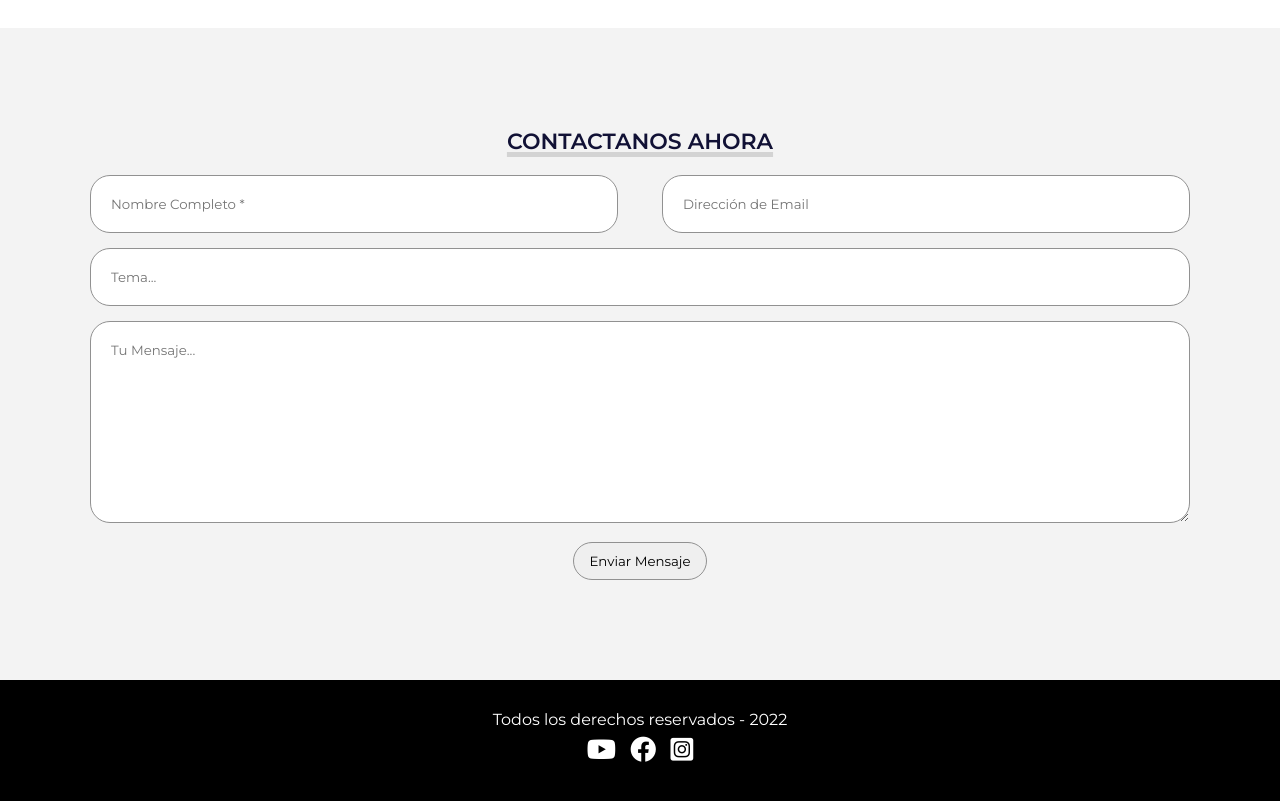
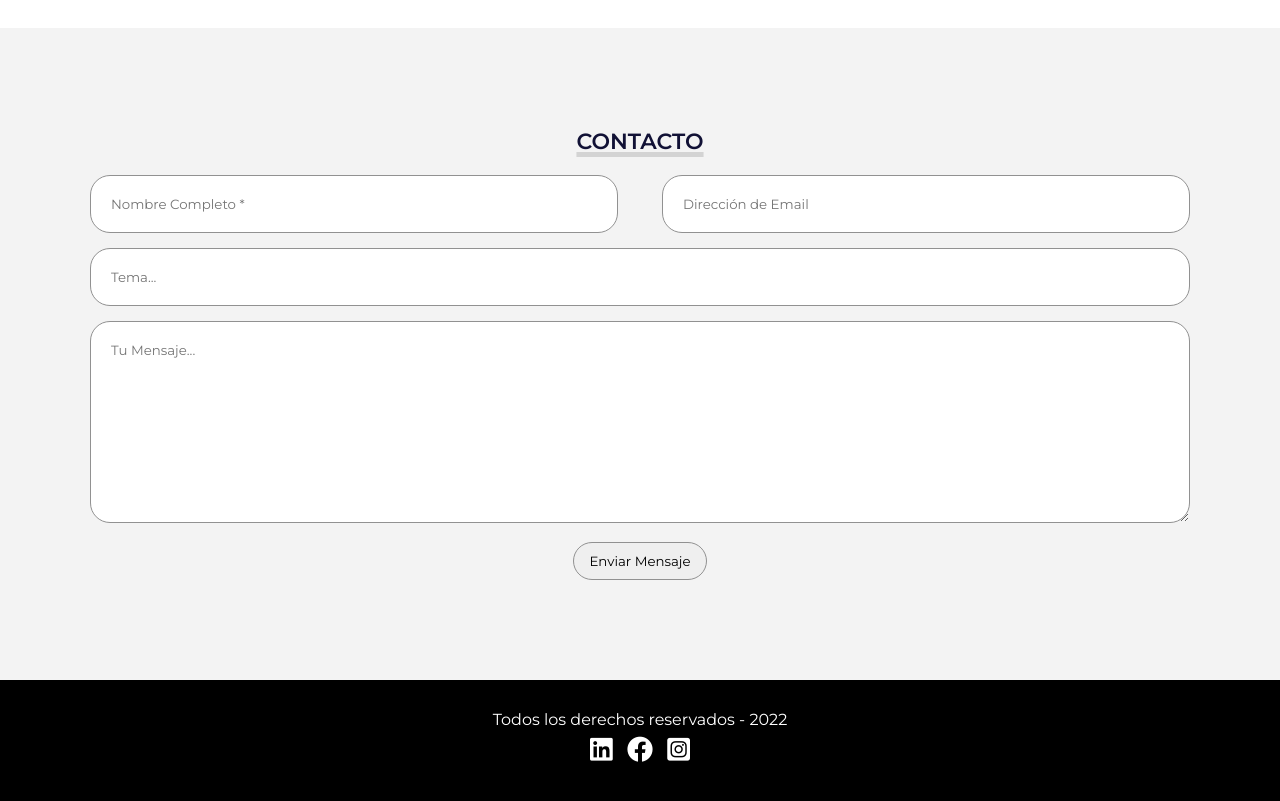
Before and after one commit to FrancoPalacin/Mi-nuevo-portfolio, a plain HTML site: page index.html in a window 1280 px wide. Shown: the part 3100-3901 px from the top of the page. Drawn offline with Linux system fonts and the light colour scheme.

Commit message:
Update index.html

```diff
--- a/index.html
+++ b/index.html
@@ -166,7 +166,7 @@
 
     <!-- SECCTION C O N T A C T O -->
     <section id="contacto">
-        <h3 class="titulo-seccion">Contactanos ahora</h3>
+        <h3 class="titulo-seccion">Contacto</h3>
         <div class="contenedor-form">
             <form action="">
                 <div class="fila mitad">
@@ -189,7 +189,7 @@
     <footer>
         <p>Todos los derechos reservados - 2022</p>
         <div class="redes">
-            <a href="#"><i class="fa-brands fa-youtube"></i></a>
+            <a href="#"><i class="fa-brands fa-linkedin"></i></a>
             <a href="#"><i class="fa-brands fa-facebook"></i></a>
             <a href="#"><i class="fa-brands fa-instagram-square"></i></a>
         </div>
```
